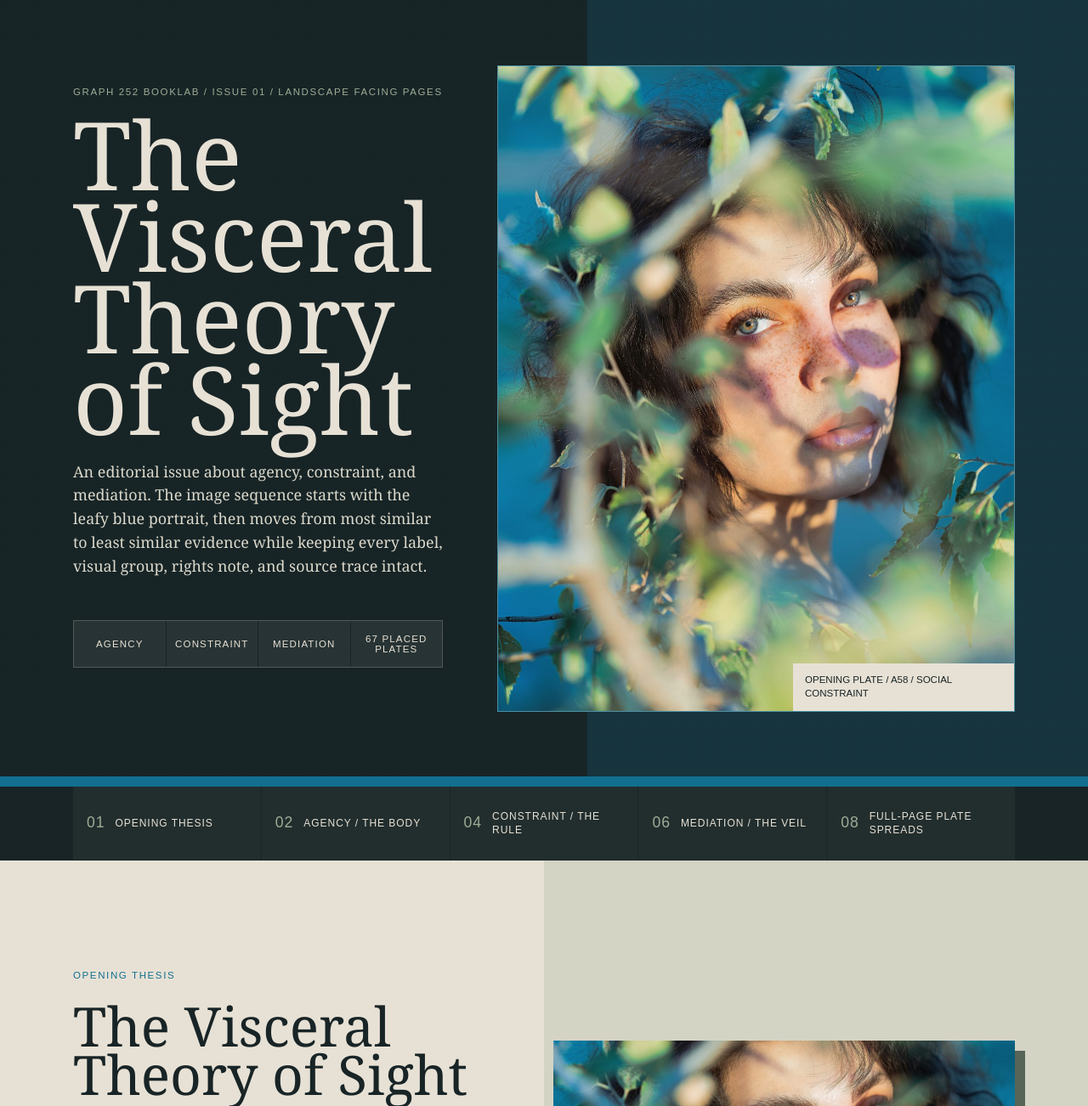
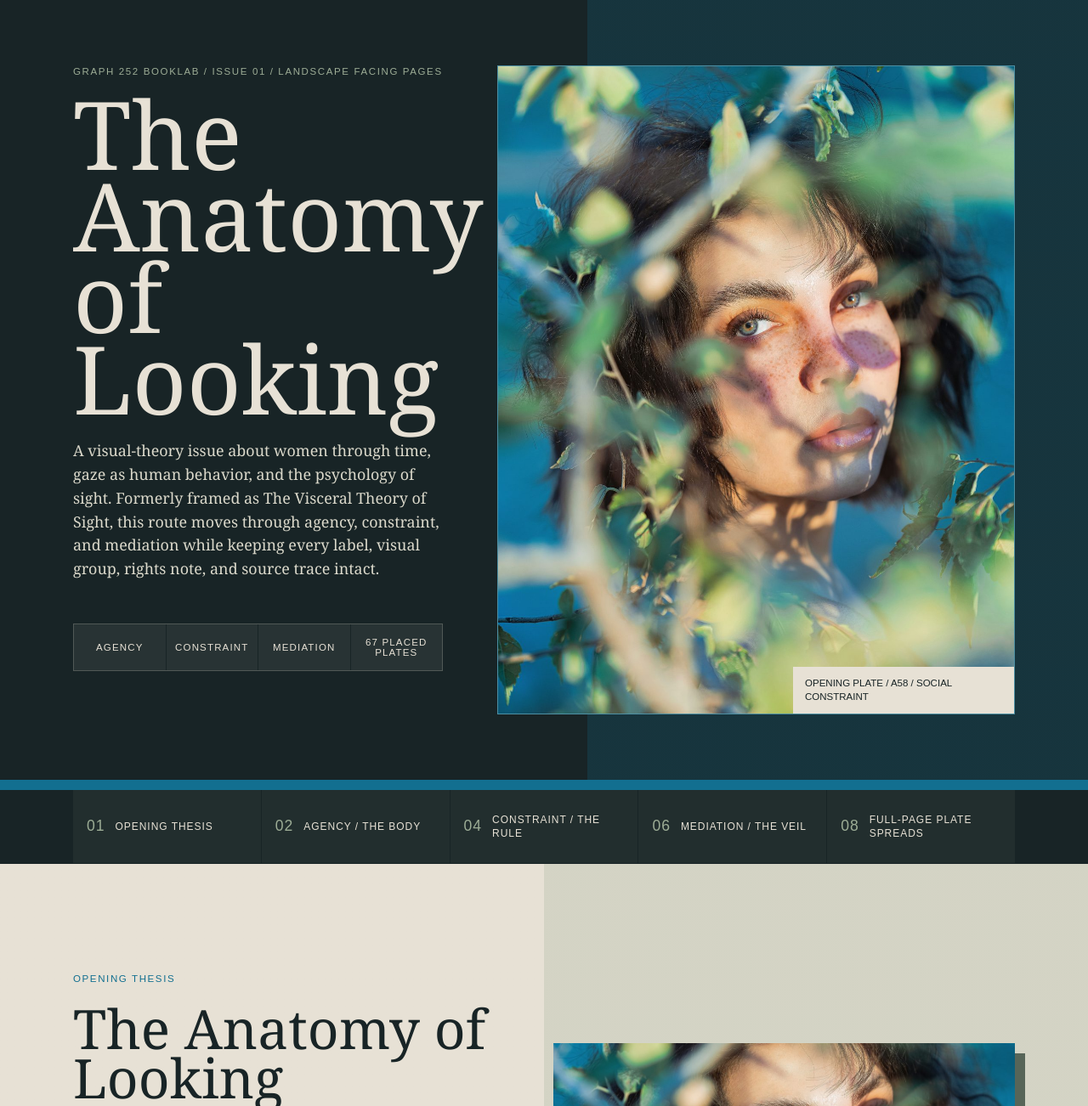
Before and after one commit to brookehoward2008-droid/theory-of-sigh, a plain HTML site: page index.html in a window 1280 px wide. Shown: the top 1302 px of the page at 85% size. Drawn offline with Linux system fonts and the light colour scheme.

Commit message:
Rename magazine title

```diff
--- a/index.html
+++ b/index.html
@@ -3,15 +3,15 @@
 <head>
   <meta charset="utf-8">
   <meta name="viewport" content="width=device-width, initial-scale=1">
-  <title>The Visceral Theory of Sight - Magazine Issue</title>
-  <link rel="stylesheet" href="styles/site.css?v=plate-spreads">
+  <title>The Anatomy of Looking - Magazine Issue</title>
+  <link rel="stylesheet" href="styles/site.css?v=anatomy-title">
 </head>
 <body>
   <header class="mag-cover">
     <div class="cover-copy">
       <p class="issue-label">Graph 252 Booklab / Issue 01 / Landscape Facing Pages</p>
-      <h1>The Visceral Theory of Sight</h1>
-      <p class="dek">An editorial issue about agency, constraint, and mediation. The image sequence starts with the leafy blue portrait, then moves from most similar to least similar evidence while keeping every label, visual group, rights note, and source trace intact.</p>
+      <h1>The Anatomy of Looking</h1>
+      <p class="dek">A visual-theory issue about women through time, gaze as human behavior, and the psychology of sight. Formerly framed as The Visceral Theory of Sight, this route moves through agency, constraint, and mediation while keeping every label, visual group, rights note, and source trace intact.</p>
       <div class="cover-lines" aria-label="Issue sections">
         <span>Agency</span>
         <span>Constraint</span>
@@ -35,7 +35,7 @@
     <div class="article-grid">
     <article class="article-panel spread spread-thesis">
       <span class="article-kicker">Opening Thesis</span>
-      <h2>The Visceral Theory of Sight</h2>
+      <h2>The Anatomy of Looking</h2>
       <figure class="spread-image">
         <img src="images/labeled/a58-social-constraint-see-plus-np3s9byoqac-unsplash.jpg" alt="Leafy blue portrait framed by branches and teal light">
         <figcaption>Plate A58 begins the similarity route: a visible face held inside natural obstruction.</figcaption>
```
